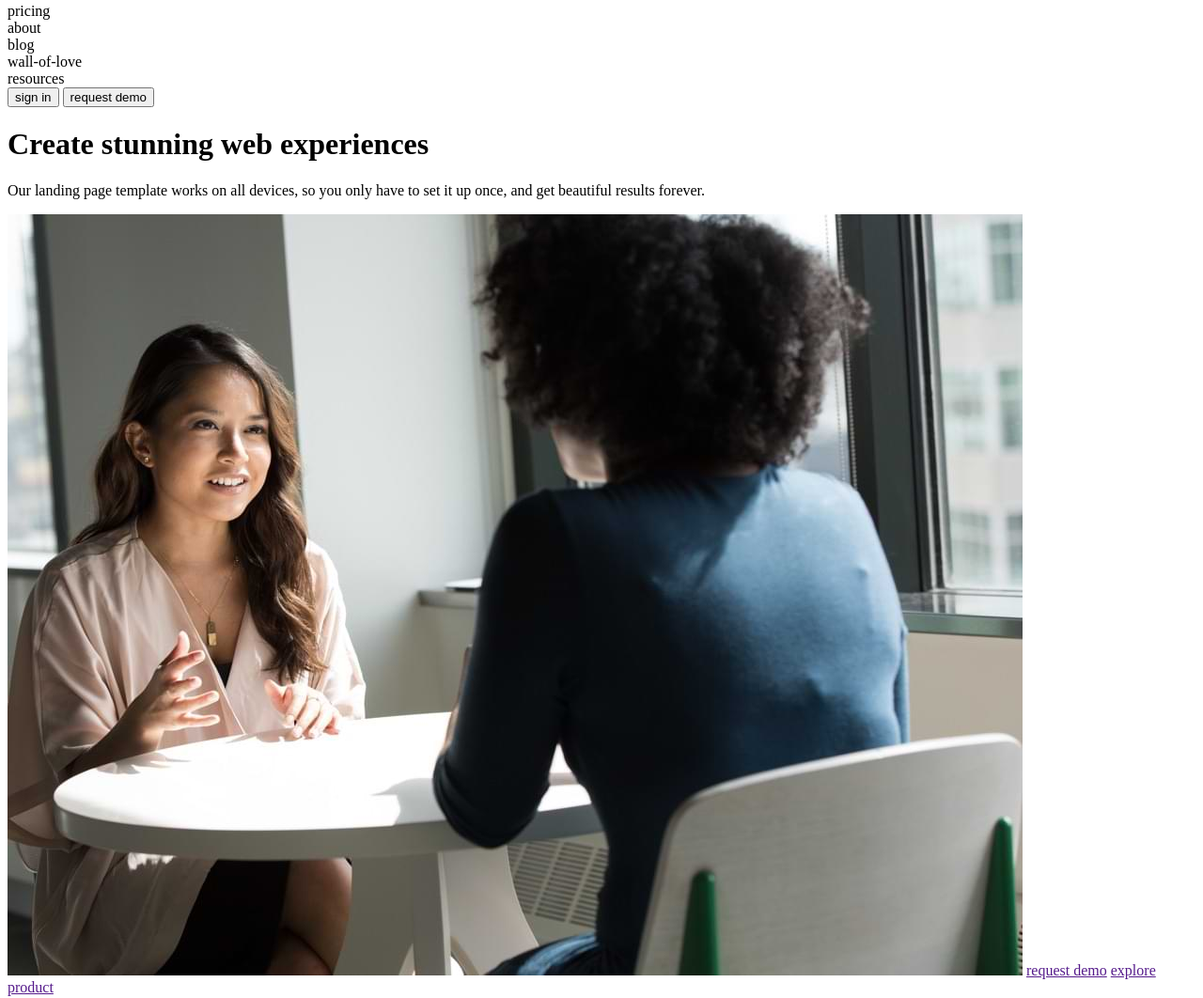
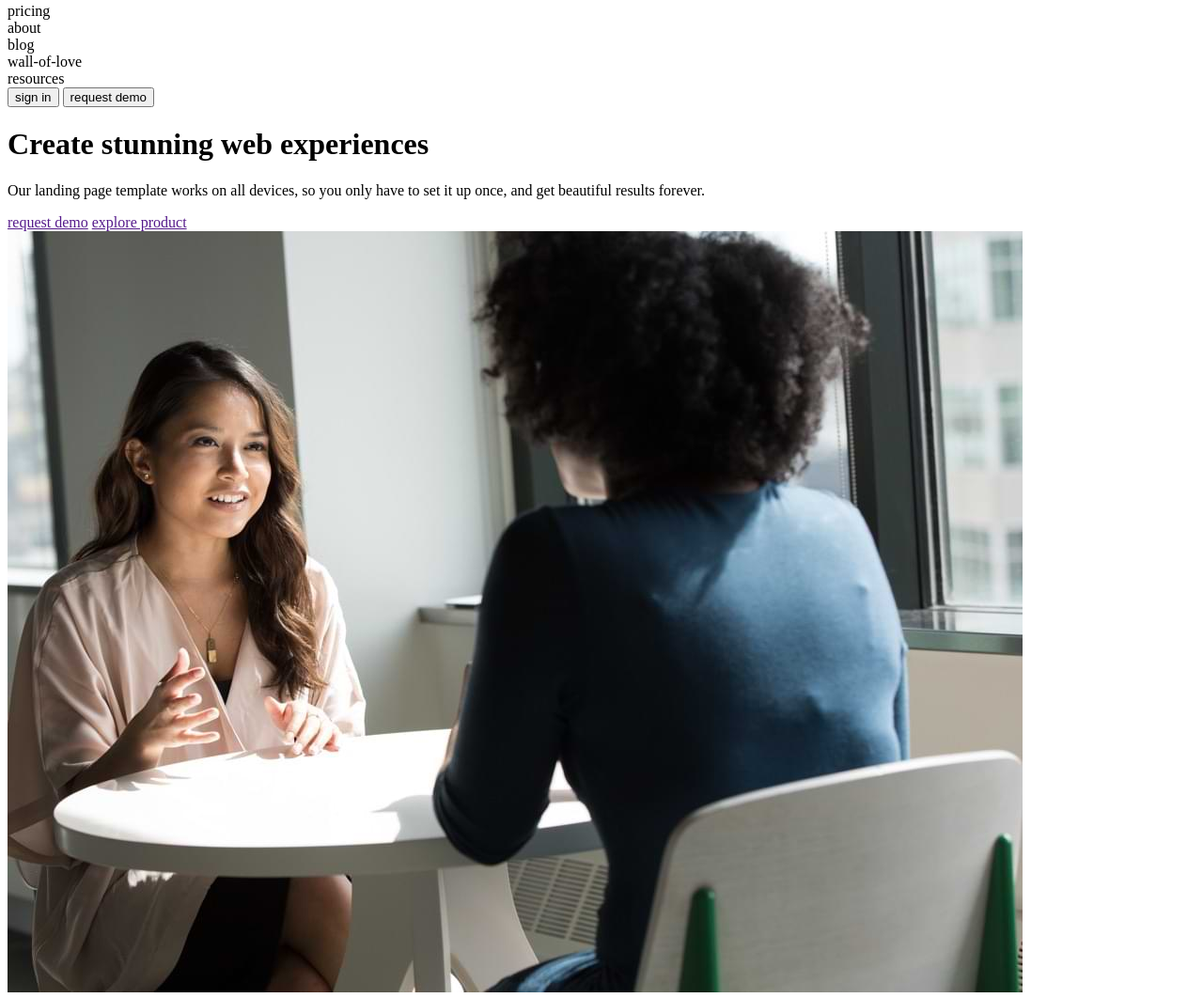
Before and after one commit to Alessandro1910/Esercizi-MIA, a plain HTML site: page index.html in a window 1280 px wide. Shown: the part 1273-2335 px from the top of the page at 94% size. Drawn offline with Linux system fonts and the light colour scheme.

Commit message:
added div on html

```diff
--- a/index.html
+++ b/index.html
@@ -16,6 +16,7 @@
                         d="M15.25 4.116c.039.899-.51.468-.79.629-.894.524-1.491 2.04-2.612 2.125-.423.87-1.121.898-1.874 1.503-.327.256-.463.839-.756 1.097l-3.694 3.27a2.395 2.395 0 0 1-.44.314c-.378.219-.656.717-1.096.81-.475.106-1.601-.775-2.633-2.012-.825-1.587-.025-1.924.518-2.525.916-1.022 2.48-2.064 3.585-2.753.843-.537 1.677-1.13 2.59-1.482.935-.357 1.779-.842 2.738-1.041.7-.141 1.522.063 2.206 0a9.596 9.596 0 0 1 2.258.065M30.676 3.646c-.06 1.046-1.038.955-1.593 1.363C27.32 6.31 25.8 8.656 23.63 9.583c-1.07 1.412-2.411 1.952-4.056 3.254-.711.56-1.21 1.417-1.877 1.965-2.887 2.381-5.668 4.524-8.64 6.823-.303.236-.646.468-1.008.697-.834.528-1.675 1.394-2.543 1.77-.95.413-2.376-.279-3.375-1.544-.43-1.849 1.112-2.657 2.38-3.737 2.13-1.82 5.33-4.012 7.558-5.536 1.707-1.17 3.395-2.426 5.138-3.43 1.789-1.03 3.439-2.179 5.224-3.063 1.303-.643 2.758-.96 4.038-1.53a40.762 40.762 0 0 1 4.207-1.606M30.386 14.346c.229.918-.566.8-.896 1.136-1.048 1.058-1.721 3.056-3.254 3.7-.563 1.17-1.522 1.532-2.603 2.507-.464.426-.731 1.128-1.177 1.542-1.94 1.77-3.91 3.263-6.082 4.772a6.36 6.36 0 0 1-.748.43c-.618.313-1.24.914-1.901 1.065-.731.161-1.856-.807-2.662-2.199-.401-1.784.715-2.129 1.6-2.818 1.49-1.15 3.693-2.49 5.192-3.486 1.154-.755 2.247-1.633 3.417-2.292 1.2-.68 2.244-1.52 3.44-2.128.868-.448 1.927-.61 2.79-1.029.92-.447 1.873-.85 2.884-1.2">
                     </path>
                 </svg>
+            </div>
             <div class="nav__navbar-top-menù">
                 <div class="nav__navbar-top">
                     pricing
@@ -38,11 +39,9 @@
                 <button>request demo</button>
             </div>
         </div>
-        </div>
-        </div>
-        </div>
     </nav>
     <header>
+        <div class="header__left">
             <h1>
                 Create stunning web experiences
             </h1>
@@ -50,9 +49,14 @@
                 Our landing page template works on all devices, so you only have to set it up once, and get beautiful
                 results forever.
             </p>
-        <img src="./download.jpg.jpg" alt="immagine">
+            <div class="header__left-cta">
                 <a href="">request demo</a>
                 <a href="">explore product</a>
+            </div>
+        </div>
+        <div class="header__right">
+            <img src="./download.jpg.jpg" alt="immagine">
+        </div>
     </header>
 
 </body>
```
Lines whose indentation alone changed are shown as unchanged.
